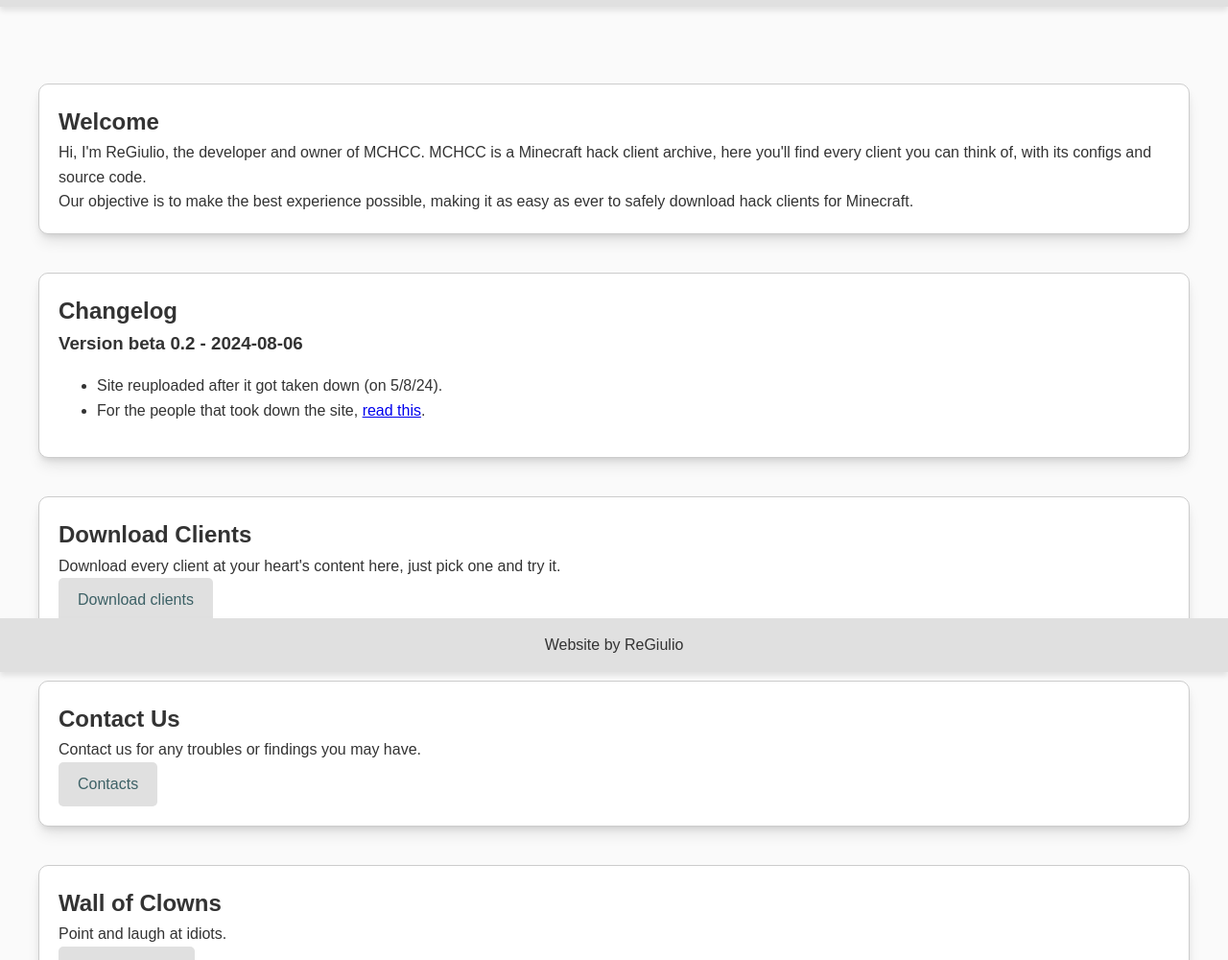
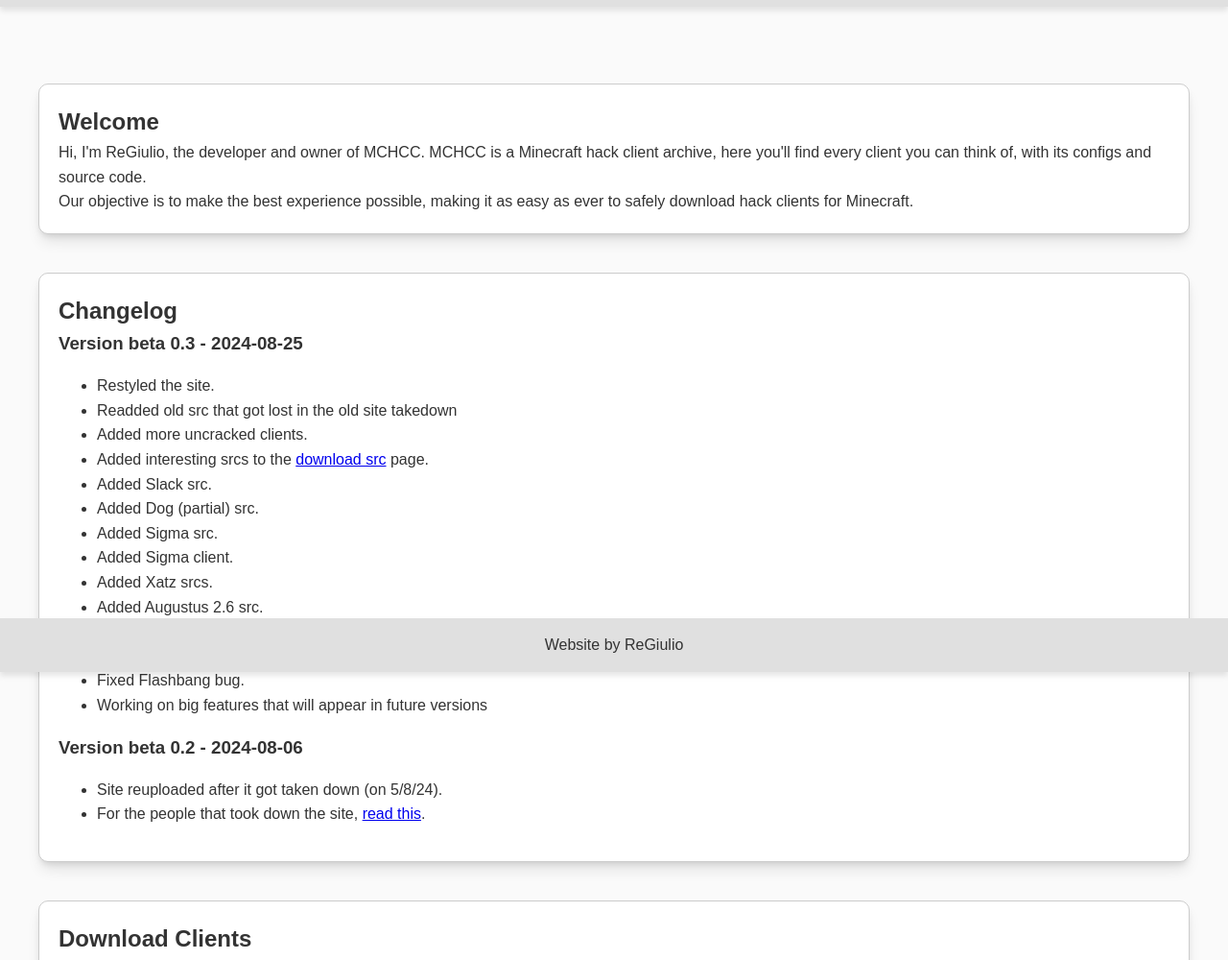
Before and after one commit to Mchccbackup/mchccbackup.github.io, a plain HTML site: page index.html in a window 1280 px wide. Shown: the part 100-1100 px from the top of the page at 96% size. Drawn offline with Linux system fonts and the light colour scheme.

Commit message:
beta 0.3 changelogs

```diff
--- a/index.html
+++ b/index.html
@@ -32,6 +32,25 @@
         <section id="changelog">
             <h2>Changelog</h2>
             <article class="changelog-entry">
+
+                <h3>Version beta 0.3 - 2024-08-25</h3>
+                <ul>
+                    <li>Restyled the site.</li>
+                    <li>Readded old src that got lost in the old site takedown</li>
+                    <li>Added more uncracked clients.</li>
+                    <li>Added interesting srcs to the <a href="downloadsrc.html">download src</a> page.</li>
+                    <li>Added Slack src.</li>
+                    <li>Added Dog (partial) src.</li>
+                    <li>Added Sigma src.</li>
+                    <li>Added Sigma client.</li>
+                    <li>Added Xatz srcs.</li>
+                    <li>Added Augustus 2.6 src.</li>
+                    <li>Added Augustus 2.6.</li>
+                    <li>Updated Acrimony.</li>
+                    <li>Fixed Flashbang bug.</li>
+                    <li>Working on big features that will appear in future versions</li>
+
+                </ul>
 
                 <h3>Version beta 0.2 - 2024-08-06</h3>
                 <ul>
```
